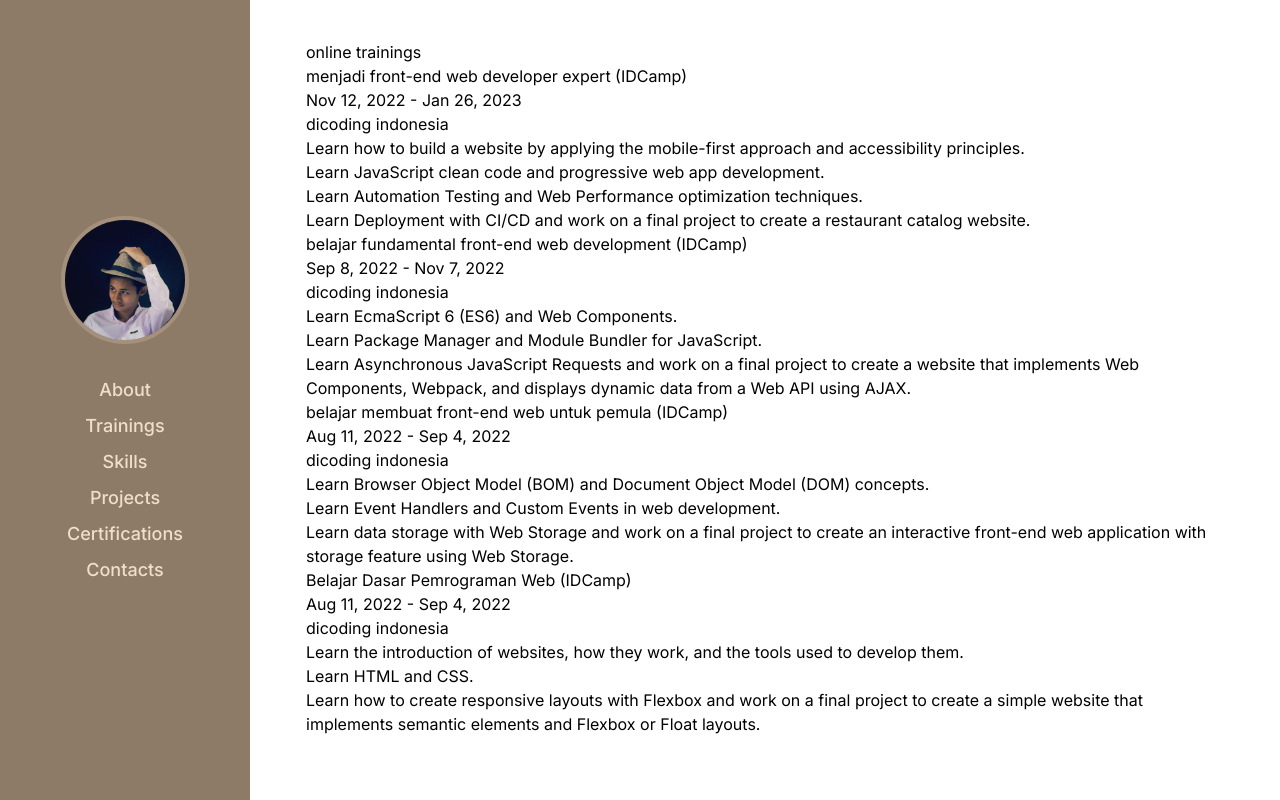
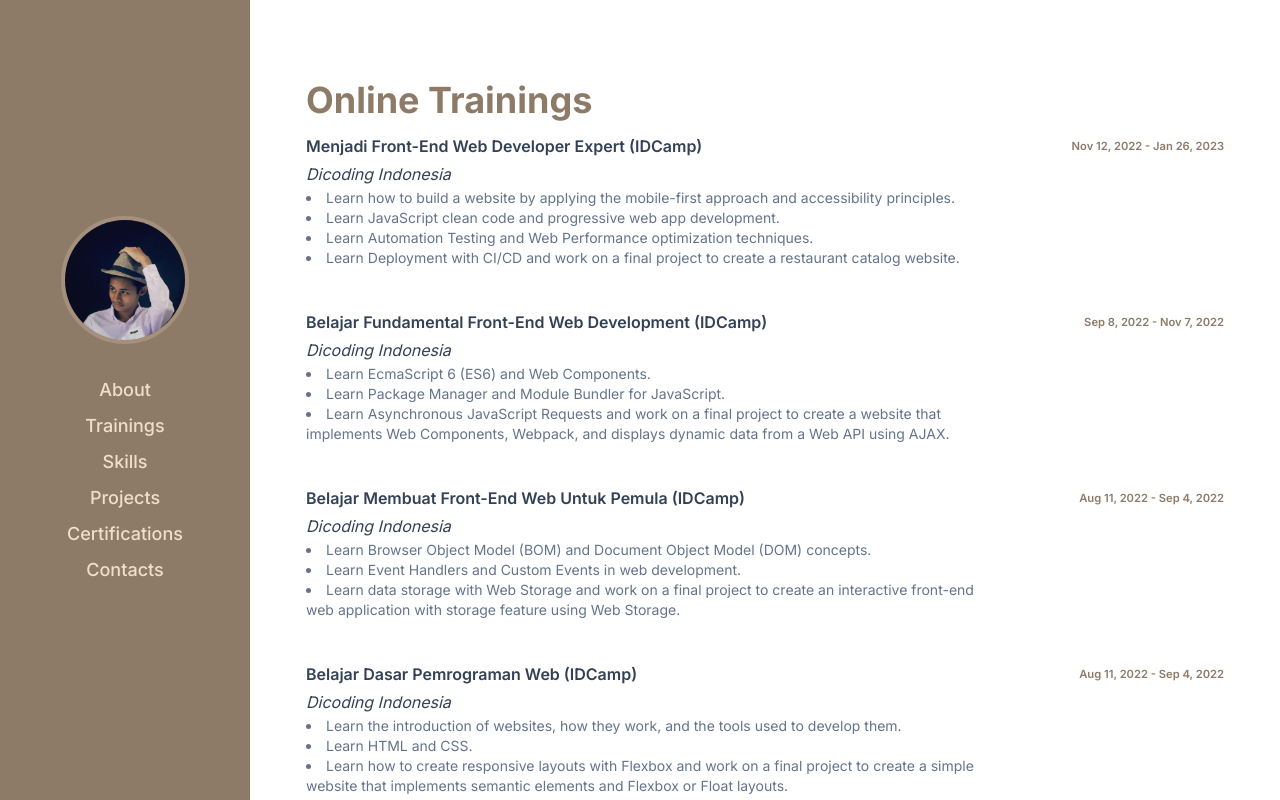
Before and after one commit to ekialfani/portfolio, a React (Create React App) app: page /trainings in a window 1280 px wide. Built offline with nearby package versions, Linux system fonts and the light colour scheme.

Commit message:
style: trainings

```diff
--- a/src/pages/Trainings.js
+++ b/src/pages/Trainings.js
@@ -1,43 +1,93 @@
 function Trainings() {
   return (
     <div>
-      <h2>online trainings</h2>
-      <div>
-        <h3>menjadi front-end web developer expert (IDCamp)</h3>
-        <span>Nov 12, 2022 - Jan 26, 2023</span>
-        <h4>dicoding indonesia</h4>
-        <ul>
+      <h2
+        className="capitalize text-4xl font-bold mt-10 mb-3 text-custom-shadow">
+        online trainings
+      </h2>
+
+      <div
+        className="w-full relative leading-7 mb-10">
+        <h3
+          className="capitalize font-semibold text-slate-700">
+          menjadi front-end web developer expert (IDCamp)
+        </h3>
+        <span
+          className="text-custom-xs text-custom-shadow font-semibold absolute top-0 right-0">
+          Nov 12, 2022 - Jan 26, 2023
+        </span>
+        <h4
+          className="capitalize text-md italic text-slate-700">
+          dicoding indonesia
+        </h4>
+        <ul
+          className="text-sm list-disc list-inside text-slate-500 w-9/12">
           <li>Learn how to build a website by applying the mobile-first approach and accessibility principles.</li>
           <li>Learn JavaScript clean code and progressive web app development.</li>
           <li>Learn Automation Testing and Web Performance optimization techniques.</li>
           <li>Learn Deployment with CI/CD and work on a final project to create a restaurant catalog website.</li>
         </ul>
       </div>
-      <div>
-        <h3>belajar fundamental front-end web development (IDCamp)</h3>
-        <span>Sep 8, 2022 - Nov 7, 2022</span>
-        <h4>dicoding indonesia</h4>
-        <ul>
+
+      <div
+        className="w-full relative leading-7 mb-10">
+        <h3
+          className="capitalize font-semibold text-slate-700">
+            belajar fundamental front-end web development (IDCamp)
+        </h3>
+        <span
+          className="text-custom-xs text-custom-shadow font-semibold absolute top-0 right-0">
+          Sep 8, 2022 - Nov 7, 2022
+        </span>
+        <h4
+          className="capitalize text-md italic text-slate-700">
+          dicoding indonesia
+        </h4>
+        <ul
+          className="text-sm list-disc list-inside text-slate-500 w-9/12">
           <li>Learn EcmaScript 6 (ES6) and Web Components.</li>
           <li>Learn Package Manager and Module Bundler for JavaScript.</li>
           <li>Learn Asynchronous JavaScript Requests and work on a final project to create a website that implements Web Components, Webpack, and displays dynamic data from a Web API using AJAX.</li>
         </ul>
       </div>
-      <div>
-        <h3>belajar membuat front-end web untuk pemula (IDCamp)</h3>
-        <span>Aug 11, 2022 - Sep 4, 2022</span>
-        <h4>dicoding indonesia</h4>
-        <ul>
+
+      <div
+        className="w-full relative leading-7 mb-10">
+        <h3
+          className="capitalize font-semibold text-slate-700">
+          belajar membuat front-end web untuk pemula (IDCamp)
+        </h3>
+        <span
+          className="text-custom-xs text-custom-shadow font-semibold absolute top-0 right-0">
+          Aug 11, 2022 - Sep 4, 2022
+        </span>
+        <h4
+          className="capitalize text-md italic text-slate-700">
+          dicoding indonesia
+        </h4>
+        <ul
+          className="text-sm list-disc list-inside text-slate-500 w-9/12">
           <li>Learn Browser Object Model (BOM) and Document Object Model (DOM) concepts.</li>
           <li>Learn Event Handlers and Custom Events in web development.</li>
           <li>Learn data storage with Web Storage and work on a final project to create an interactive front-end web application with storage feature using Web Storage.</li>
         </ul>
       </div>
-      <div>
-        <h3>Belajar Dasar Pemrograman Web (IDCamp)</h3>
-        <span>Aug 11, 2022 - Sep 4, 2022</span>
-        <h4>dicoding indonesia</h4>
-        <ul>
+
+      <div
+        className="w-full relative leading-7">
+        <h3
+          className="capitalize font-semibold text-slate-700">
+          belajar dasar pemrograman web (IDCamp)
+        </h3>
+        <span
+          className="text-custom-xs text-custom-shadow font-semibold absolute top-0 right-0">
+          Aug 11, 2022 - Sep 4, 2022
+        </span>
+        <h4 className="capitalize text-md italic text-slate-700">
+          dicoding indonesia
+        </h4>
+        <ul
+          className="text-sm list-disc list-inside text-slate-500 w-9/12">
           <li>Learn the introduction of websites, how they work, and the tools used to develop them.</li>
           <li>Learn HTML and CSS.</li>
           <li>Learn how to create responsive layouts with Flexbox and work on a final project to create a simple website that implements semantic elements and Flexbox or Float layouts.</li>
--- a/tailwind.config.js
+++ b/tailwind.config.js
@@ -10,6 +10,9 @@
         'custom-grullo': '#A4907C',
         'custom-almond': '#F1DEC9',
       },
+      fontSize: {
+        'custom-xs': '0.7em',
+      }
     },
   },
   plugins: [],
```
